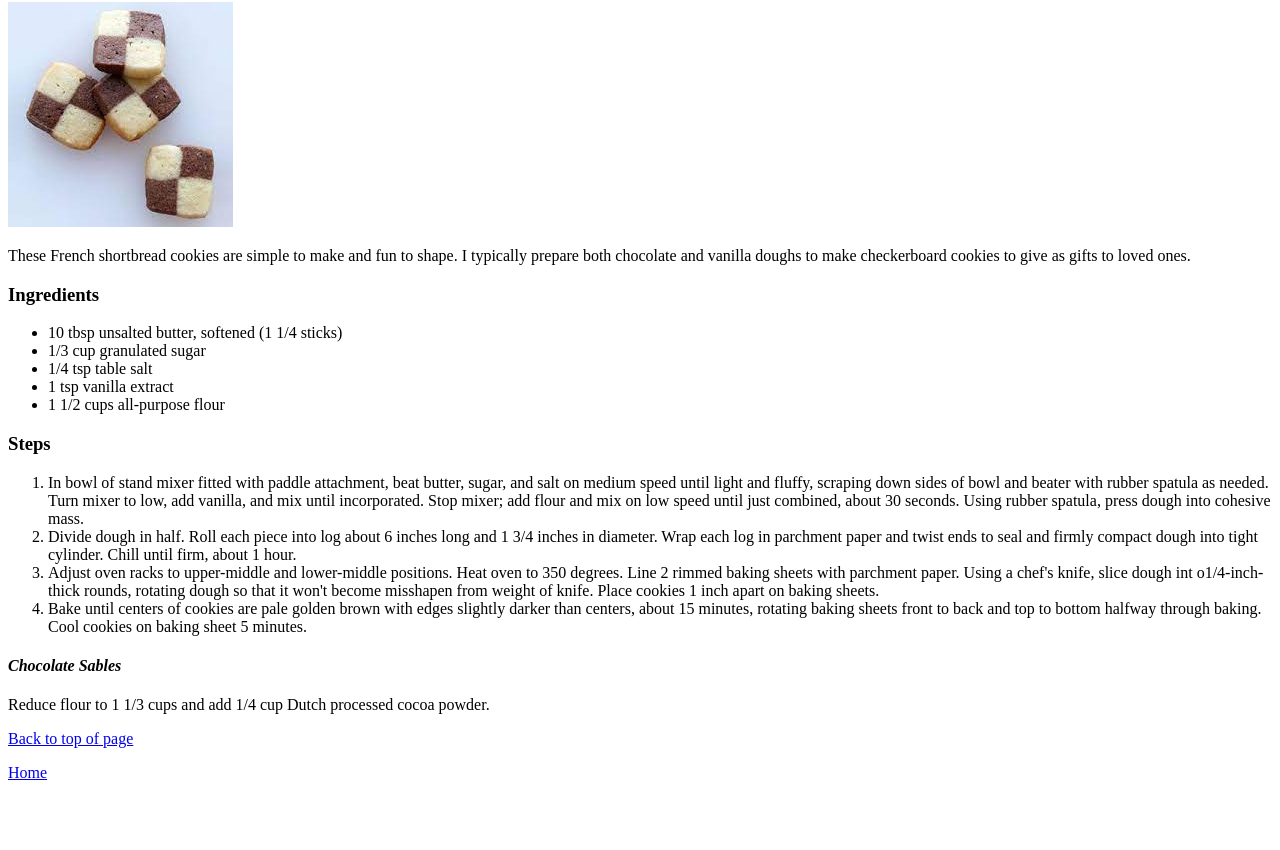
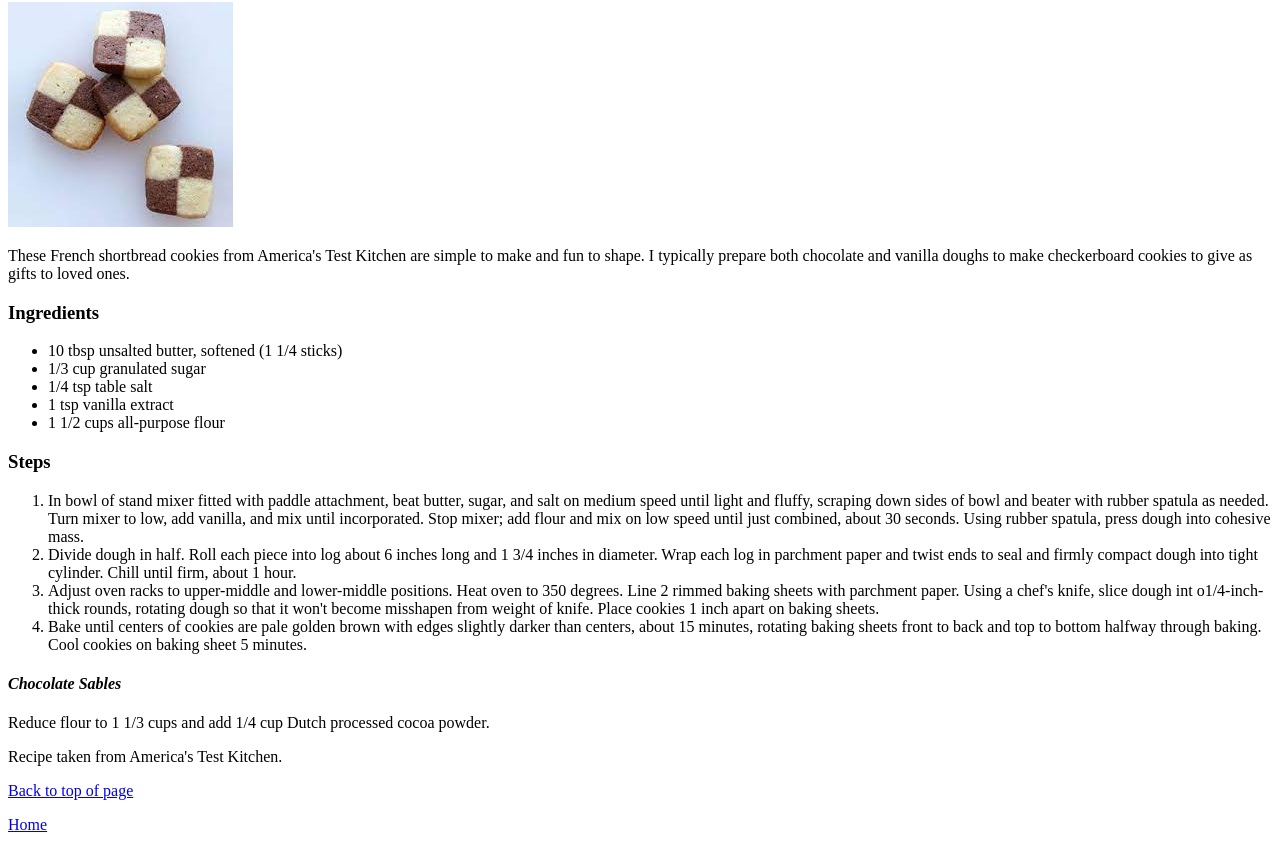
Before and after one commit to almond8569/odin-recipes, a plain HTML site: page recipes/sables.html in a window 1280 px wide. Shown: the part 78-928 px from the top of the page. Before the commit the page ends 876 px from the top, so only its background shows below. Drawn offline with Linux system fonts and the light colour scheme.

Commit message:
Credit recipe source
Edit sables.html and pancakes.html.
Recipes lacked acknowledgement of source. Modify sables.html and pancakes.html to include credit to America's Test Kitchen. Recipes are now credited to correct authors.

```diff
--- a/recipes/sables.html
+++ b/recipes/sables.html
@@ -10,7 +10,7 @@
     <img src="../img/sables-checkerboard.jpg" alt="Four-tile black and white checkerboard cookies on a white countertop.">
   <!--"edit description"-->
 
-     <p>These French shortbread cookies are simple to make and fun to shape. I typically prepare both chocolate and vanilla doughs to make checkerboard cookies to give as gifts to loved ones.</p>
+     <p>These French shortbread cookies from America's Test Kitchen are simple to make and fun to shape. I typically prepare both chocolate and vanilla doughs to make checkerboard cookies to give as gifts to loved ones.</p>
      <h3>Ingredients</h3>
        <ul>
          <li>10 tbsp unsalted butter, softened (1 1/4 sticks)</li>
@@ -30,6 +30,8 @@
       <h4><em>Chocolate Sables</em></h4>
       <p>Reduce flour to 1 1/3 cups and add 1/4 cup Dutch processed cocoa powder.</p>
 
+      <p>Recipe taken from America's Test Kitchen.</p>
+
      <p><a href="#top">Back to top of page</a></p>
      <p><a href="../index.html">Home</a></p>
   </body>
```
Also changed, not shown: recipes/pancakes.html (+2 -0 lines).
